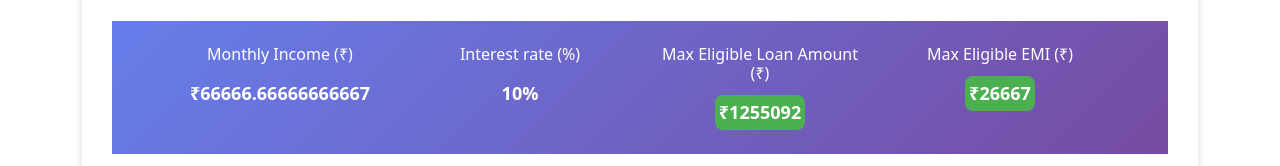
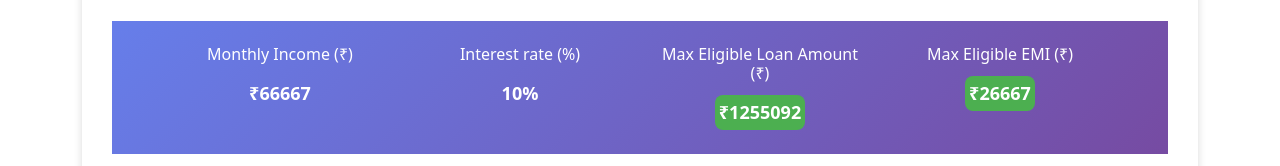
Before and after one commit to getrapl/getrapl.github.io, a plain HTML site: page index.html in a window 1280 px wide. Both pictures are taken after a click on the button "CALCULATE". Shown: the part 663-829 px from the top of the page. Drawn offline with nearby package versions, Linux system fonts and the light colour scheme.

Commit message:
TASK: Round off monthly income amount.

```diff
--- a/index.html
+++ b/index.html
@@ -527,7 +527,7 @@
             const monthlyInterestRate = (interestRate / 12) / 100;
             const maxEligibleAmount = (annualIncome / 12) * (debtIncomeRatio / 100);
             const maxEligibleEMI = (annualIncome / 12) * (debtIncomeRatio / 100);
-            $('#monthlyEligiblelabel').text('₹' + formatIndianCurrency(monthlyIncome));
+            $('#monthlyEligiblelabel').text('₹' + formatIndianCurrency(Math.round(monthlyIncome)));
             $('#monthlyEligibleInterestlabel').text(interestRate + '%');
             $('#loanEligiblelabel').text('₹' + formatIndianCurrency(Math.round(pv(monthlyInterestRate, tenureMonths, -desiredEMI))));
             $('#maxEligiblelabel').text('₹' + formatIndianCurrency(Math.round(maxEligibleEMI)));
```
